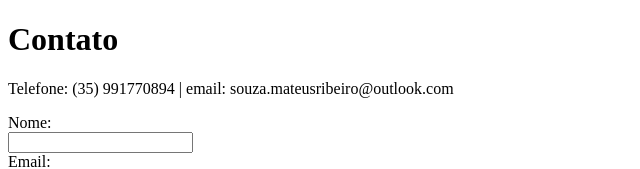
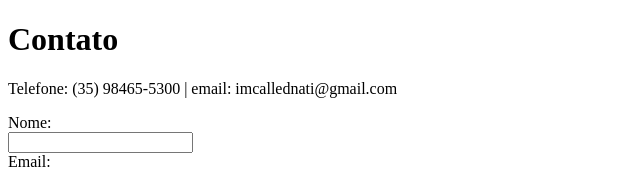
Before and after one commit to imcallednati/Ciencia-de-Dados-Ferramenta-Web-, a plain HTML site: page contact.html in a window 1280 px wide. Shown: the top 169 px of the page, without its empty margins (0-640 px from the left). Drawn offline with Linux system fonts and the light colour scheme.

Commit message:
contact.html

```diff
--- a/contact.html
+++ b/contact.html
@@ -7,7 +7,7 @@
 </head>
 <body>
     <h1>Contato</h1>
-    <p>Telefone: (35) 991770894 | email: souza.mateusribeiro@outlook.com </p>
+    <p>Telefone: (35) 98465-5300 | email: imcallednati@gmail.com </p>
     <label for="nome">Nome:</label><br>
     <input type="text" id="email" name="email" required><br>
     <label for="nome">Email:</label><br>
```
